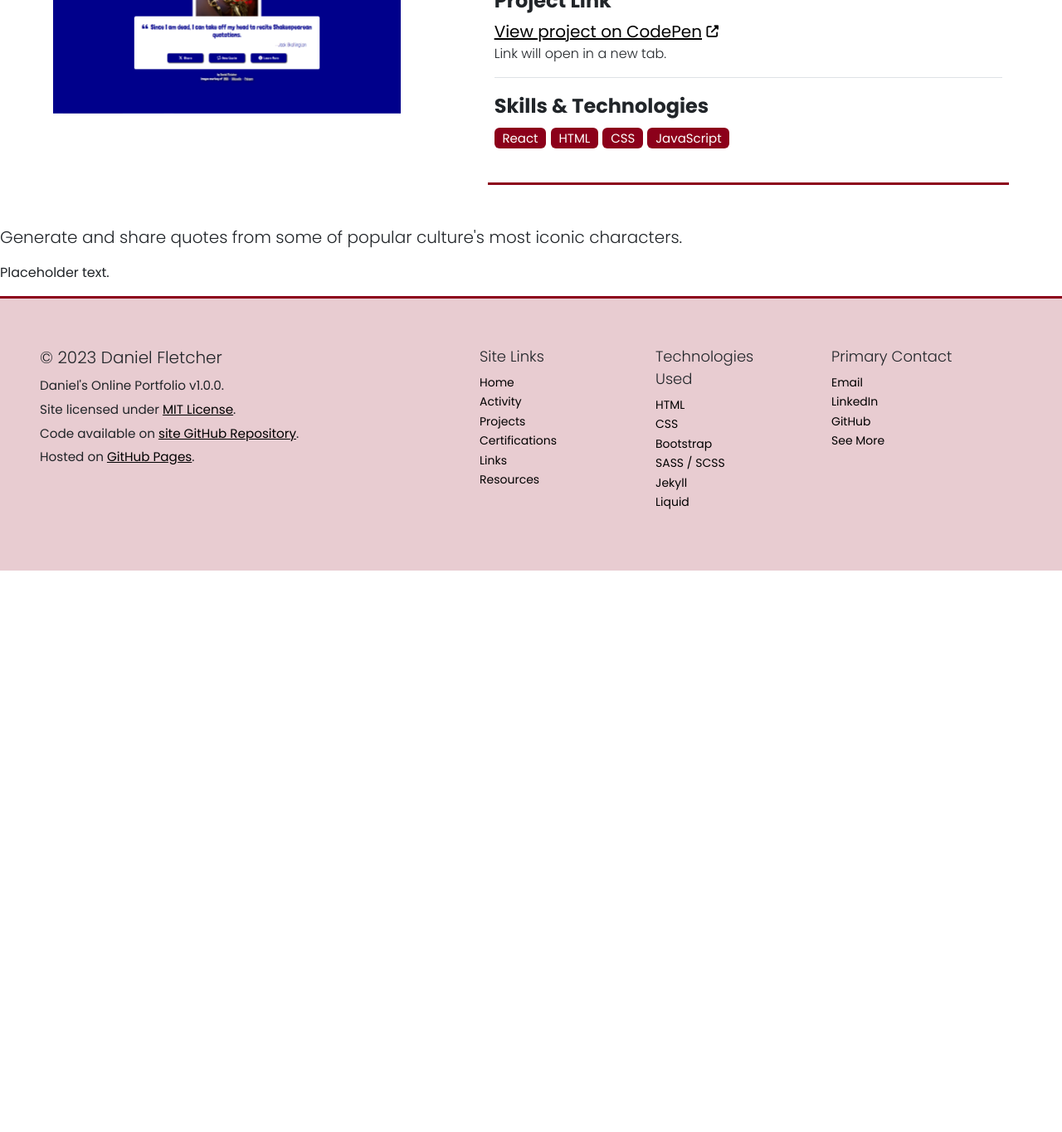
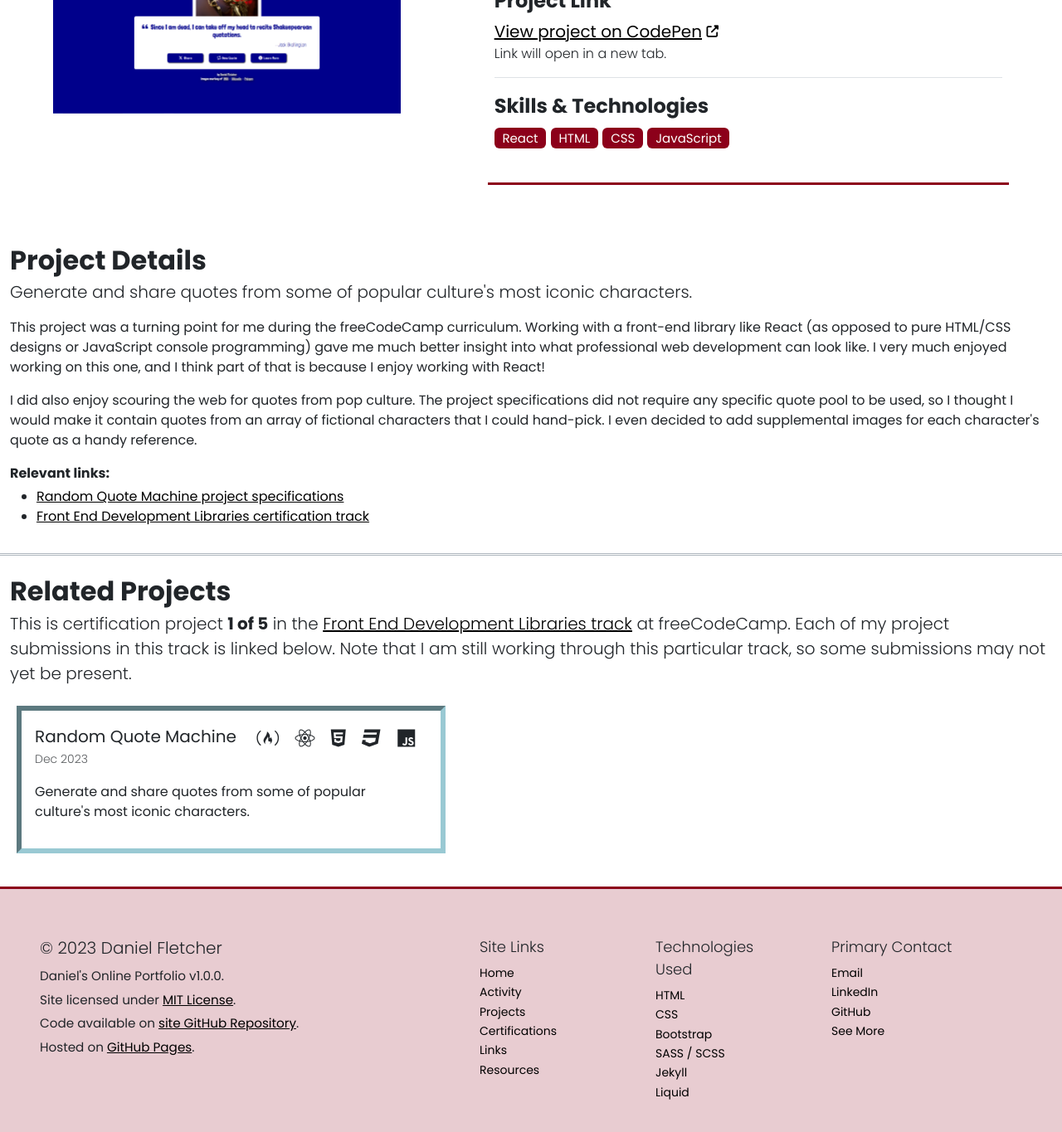
Before and after one commit to DanielTheFletch/portfolio, a Jekyll site: the page built from _projects/proj-random-quote-machine.html, in a window 1280 px wide and 1400 px high, scrolled down 487 px. Shown: the top 1365 px of the window at 83% size. Built offline with Jekyll 4.4.1, drawn with Linux system fonts in a browser that asks for light colours; before the commit the page ends 1175 px from its top, so only the background shows below that.

Commit message:
Flesh out remaining Project pages

```diff
--- a/_projects/proj-random-quote-machine.html
+++ b/_projects/proj-random-quote-machine.html
@@ -7,6 +7,7 @@
 date: 2023-12-01
 desc: "Generate and share quotes from some of popular culture's most iconic characters."
 type: "freeCodeCamp Certification Project"
+related: "FCC Front End Libraries"
 
 # Icons
 icons:
@@ -36,5 +37,41 @@
 ---
 
 <!-- Description and details -->
-<p class="fs-5 fw-light">{{ page.desc }}</p>
-<p>Placeholder text.</p>
+<section class="container-fluid main-section">
+  <h2 class="{{ site.subheading }}">Project Details</h2>
+  <p class="fs-5 fw-light">{{ page.desc }}</p>
+  <p>This project was a turning point for me during the freeCodeCamp curriculum. Working with a front-end library like React (as opposed to pure HTML/CSS designs or JavaScript console programming) gave me much better insight into what professional web development can look like. I very much enjoyed working on this one, and I think part of that is because I enjoy working with React!</p>
+  <p>I did also enjoy scouring the web for quotes from pop culture. The project specifications did not require any specific quote pool to be used, so I thought I would make it contain quotes from an array of fictional characters that I could hand-pick. I even decided to add supplemental images for each character's quote as a handy reference.</p>
+  <p class="fw-bold mb-1">Relevant links:</p>
+  <ul>
+    <li><a class="external-link" href="https://www.freecodecamp.org/learn/front-end-development-libraries/front-end-development-libraries-projects/build-a-random-quote-machine">Random Quote Machine project specifications</a></li>
+    <li><a class="external-link" href="https://www.freecodecamp.org/learn/front-end-development-libraries/">Front End Development Libraries certification track</a></li>
+  </ul>
+</section>
+
+<!-- Related projects -->
+<section class="container-fluid main-section">
+  <h2 class="{{ site.subheading }}">Related Projects</h2>
+  <p class="fs-5 fw-light">This is certification project <span class="fw-bold">1 of 5</span> in the <a class="external-link" href="https://www.freecodecamp.org/learn/front-end-development-libraries/">Front End Development Libraries track</a> at freeCodeCamp. Each of my project submissions in this track is linked below. Note that I am still working through this particular track, so some submissions may not yet be present.</p>
+  <div class="row row-cols-1 row-cols-xl-2 mx-2 my-3">
+    {% assign related_projects = site.projects | where: "related", "FCC Front End Libraries" | sort: date %}
+    {% for project in related_projects %}
+      <div class="col-11 col-xl-5 mx-auto ms-xl-0 me-xl-5 my-2 ps-3 pe-4 py-3 project-item">
+        <a href={{ project.url | relative_url }} class="stretched-link"></a>
+        <div class="d-flex justify-content-between align-items-start">
+          <div>
+            {% assign shortened_date = project.date | date_to_string | split: " " | shift | join: " " %}
+            <p class="fs-5 mb-0">{{ project.title }}</p>
+            <p><small class="fw-light text-body-secondary">{{ shortened_date }}</small></p>
+          </div>
+          <div class="fs-4 text-center">
+            {% for icon in project.icons %}
+              &nbsp;<span class="{{ icon }}"></span>&nbsp;
+            {% endfor %}
+          </div>
+        </div>
+        <p>{{ project.desc }}</p>
+      </div>
+    {% endfor %}
+  </div>
+</section>
```
Also changed, not shown: _projects/proj-recipes-from-hyrule.html (+14 -2 lines), _projects/proj-rgb-defender.html (+10 -5 lines).
